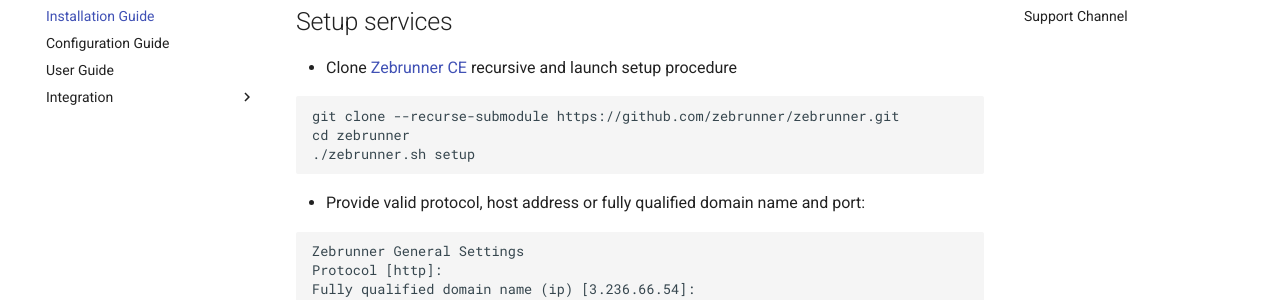
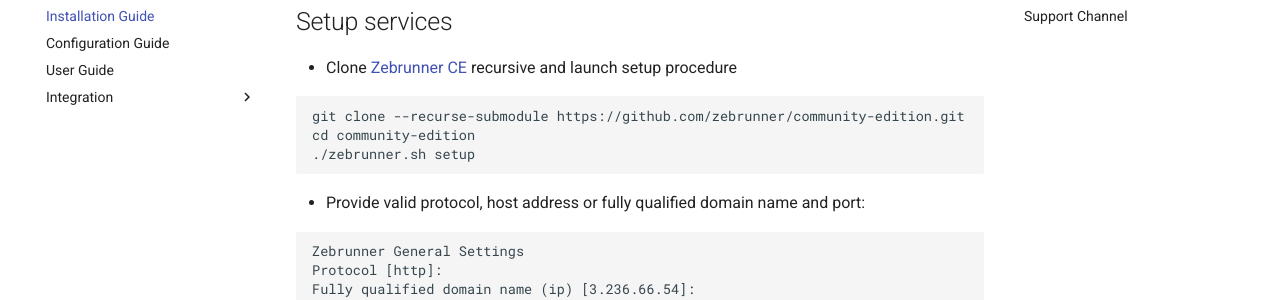
Before and after one commit to zebrunner/community-edition, an MkDocs documentation site: the page built from docs/install-guide.md, in a window 1280 px wide and 900 px high. Shown: the part 176-476 px from the top of the window. Built offline with MkDocs 1.6.1 and Material for MkDocs 9.7.7, drawn with Linux system fonts in a browser that asks for light colours; comment, search, counter and statistics services are not loaded.

Commit message:
Update install-guide.md

````diff
--- a/docs/install-guide.md
+++ b/docs/install-guide.md
@@ -4,8 +4,8 @@
 
 * Clone [Zebrunner CE](https://github.com/zebrunner/community-edition) recursive and launch setup procedure
 ```
-git clone --recurse-submodule https://github.com/zebrunner/zebrunner.git
-cd zebrunner
+git clone --recurse-submodule https://github.com/zebrunner/community-edition.git
+cd community-edition
 ./zebrunner.sh setup
 ```
 
````
